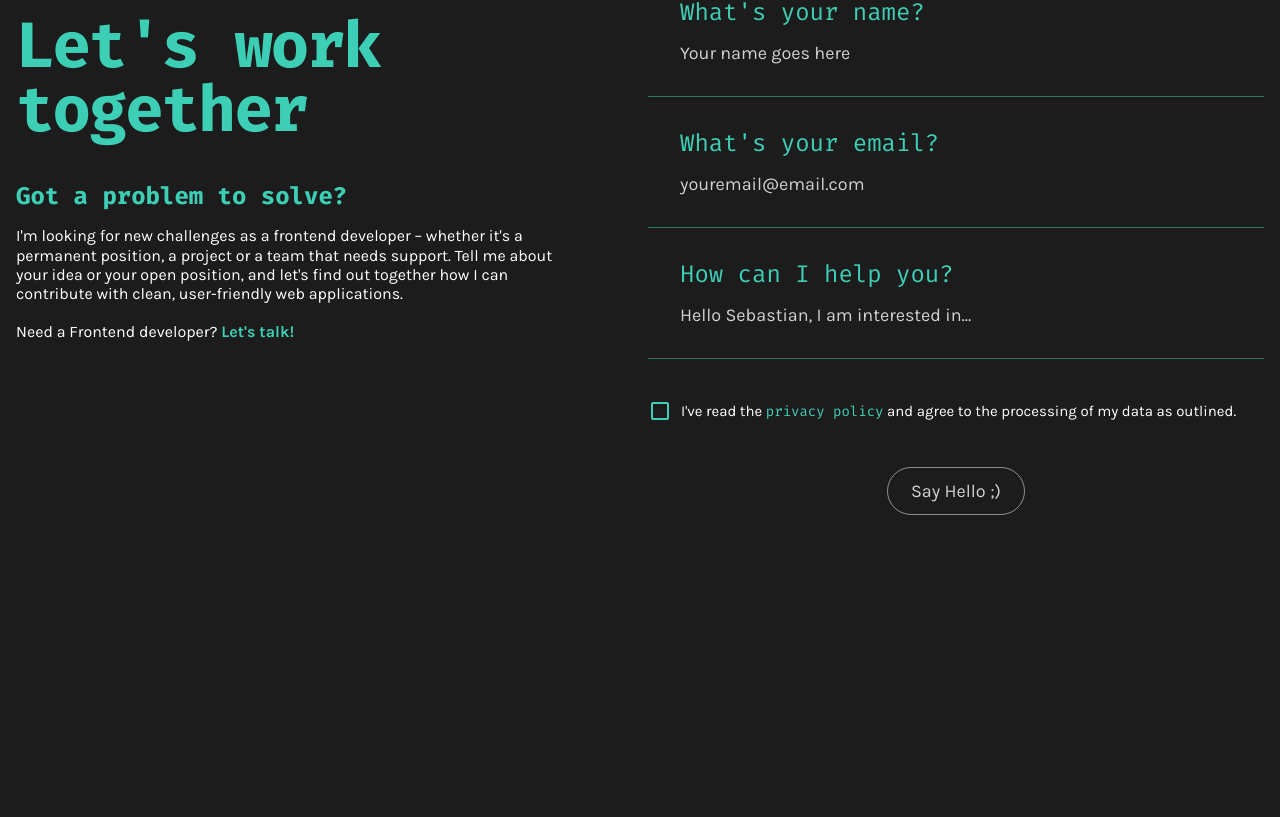
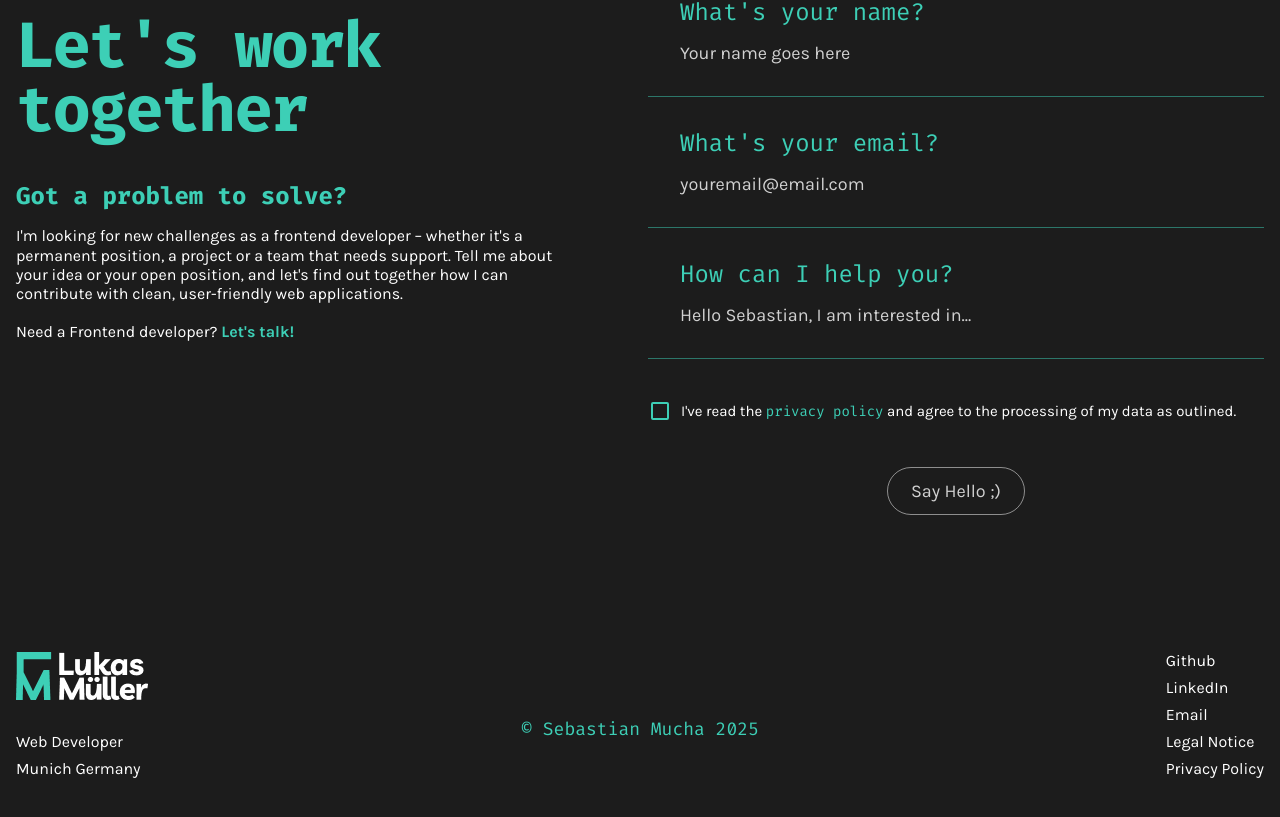
Before and after one commit to thevipertv20-boop/portfolio, an Angular app: page / in a window 1280 px wide. Shown: the part 3918-4735 px from the top of the page. Before the commit the page ends 4529 px from the top, so only its background shows below. Built offline with nearby package versions, Linux system fonts and the light colour scheme.

Commit message:
feat: add footer and fix project links

```diff
--- a/src/app/app.html
+++ b/src/app/app.html
@@ -12,4 +12,6 @@
 
 <app-contact></app-contact>
 
+<app-footer></app-footer>
+
 <router-outlet />
--- a/src/app/app.ts
+++ b/src/app/app.ts
@@ -7,9 +7,10 @@ import { Skills } from './components/skills/skills';
 import { FeaturedProjects } from './components/featured-projects/featured-projects';
 import { References } from './components/references/references';
 import { Contact } from './components/contact/contact';
+import { Footer } from './components/footer/footer';
 
 @Component({
-  imports: [RouterOutlet, Header, Hero, AboutMe, Skills, FeaturedProjects, References, Contact],
+  imports: [RouterOutlet, Header, Hero, AboutMe, Skills, FeaturedProjects, References, Contact, Footer],
   selector: 'app-root',
   styleUrl: './app.scss',
   templateUrl: './app.html',
--- a/src/app/components/featured-projects/featured-projects.ts
+++ b/src/app/components/featured-projects/featured-projects.ts
@@ -71,7 +71,7 @@ export class FeaturedProjects {
           { name: 'CSS', icon: 'assets/icons/21. Icons - Overlay1.png' },
           { name: 'JavaScript', icon: 'assets/icons/Property 11=Javascript.png' },
         ],
-        github: 'https://github.com/thevipertv20-boop/El_Pollo_Loco_Game',
+        github: 'https://github.com/thevipertv20-boop/EL_POLLO_LOCO',
         liveTest: 'https://sebastianmucha.developerakademie.net/EL_Pollo_Loco/',
       },
     },
--- /dev/null
+++ b/src/app/components/footer/footer.html
@@ -0,0 +1,23 @@
+<footer class="footer">
+    <div class="footer-content">
+        <div class="footer-info">
+            <a href="#" class="footer-logo">
+                <img class="footer-logo-normal" src="assets/icons/4. Logo.png" [alt]="t().footer.logoAlt">
+                <img class="footer-logo-hover" src="assets/icons/4. Logo.png" alt="">
+            </a>
+            <span class="footer-text footer-role">{{ t().footer.role }}</span>
+            <span class="footer-text">{{ t().footer.location }}</span>
+        </div>
+
+        <span class="footer-copyright">© Sebastian Mucha 2025</span>
+
+        <nav class="footer-links">
+            @for (link of socialLinks; track link.url) {
+                <a class="footer-link" [href]="link.url" target="_blank" rel="noopener">{{ link.label }}</a>
+            }
+            <a class="footer-link" [href]="emailUrl">{{ t().footer.email }}</a>
+            <a class="footer-link" [routerLink]="legalNoticeRoute">{{ t().footer.legalNotice }}</a>
+            <a class="footer-link" [routerLink]="privacyPolicyRoute">{{ t().footer.privacyPolicy }}</a>
+        </nav>
+    </div>
+</footer>
--- /dev/null
+++ b/src/app/components/footer/footer.scss
@@ -0,0 +1,100 @@
+:host {
+    display: block;
+    background: #1c1c1c;
+}
+
+.footer {
+    padding: 40px 0;
+    color: #ffffff;
+}
+
+.footer-content {
+    position: relative;
+    display: flex;
+    align-items: flex-end;
+    justify-content: space-between;
+    max-width: 1248px;
+    margin-inline: auto;
+}
+
+.footer-info {
+    display: flex;
+    flex-direction: column;
+    align-items: flex-start;
+    gap: 8px;
+}
+
+.footer-logo {
+    position: relative;
+    display: block;
+    width: 133px;
+    height: 48px;
+    overflow: hidden;
+}
+
+.footer-logo-normal,
+.footer-logo-hover {
+    position: absolute;
+    inset: 0;
+    width: 100%;
+    height: 100%;
+    object-fit: none;
+}
+
+.footer-logo-normal {
+    object-position: -20px -20px;
+}
+
+.footer-logo-hover {
+    object-position: -20px -77px;
+    opacity: 0;
+}
+
+.footer-logo:hover .footer-logo-normal {
+    opacity: 0;
+}
+
+.footer-logo:hover .footer-logo-hover {
+    opacity: 1;
+}
+
+.footer-text,
+.footer-link {
+    font-family: 'Karla', sans-serif;
+    font-size: 16px;
+    line-height: 1.2;
+    color: #ffffff;
+}
+
+.footer-role {
+    margin-top: 24px;
+}
+
+.footer-copyright {
+    position: absolute;
+    left: 50%;
+    bottom: 38px;
+    transform: translateX(-50%);
+    font-family: 'Fira Code', monospace;
+    font-size: 18px;
+    line-height: 1.2;
+    color: #3dcfb6;
+    white-space: nowrap;
+}
+
+.footer-links {
+    display: flex;
+    flex-direction: column;
+    align-items: flex-start;
+    gap: 8px;
+}
+
+.footer-link {
+    text-decoration: none;
+    transition: color 200ms ease;
+}
+
+.footer-link:hover,
+.footer-link:focus-visible {
+    color: #3dcfb6;
+}
--- /dev/null
+++ b/src/app/components/footer/footer.ts
@@ -0,0 +1,27 @@
+import { Component, inject } from '@angular/core';
+import { RouterLink } from '@angular/router';
+import { LanguageService } from '../../i18n/language.service';
+
+type SocialLink = {
+  label: string;
+  url: string;
+};
+
+@Component({
+  selector: 'app-footer',
+  imports: [RouterLink],
+  styleUrl: './footer.scss',
+  templateUrl: './footer.html',
+})
+export class Footer {
+  protected readonly t = inject(LanguageService).t;
+
+  protected readonly socialLinks: SocialLink[] = [
+    { label: 'Github', url: 'https://github.com/thevipertv20-boop' },
+    { label: 'LinkedIn', url: 'https://www.linkedin.com/in/sebastian-m1/' },
+  ];
+
+  protected readonly emailUrl = 'mailto:thevipertv20@gmail.com';
+  protected readonly legalNoticeRoute = '/legal-notice';
+  protected readonly privacyPolicyRoute = '/privacy-policy';
+}
--- a/src/app/i18n/language.ts
+++ b/src/app/i18n/language.ts
@@ -121,6 +121,14 @@ export const translations = {
         error: 'Something went wrong. Please try again later or write me an email directly.',
       },
     },
+    footer: {
+      logoAlt: 'Sebastian Mucha',
+      role: 'Web Developer',
+      location: 'Munich Germany',
+      email: 'Email',
+      legalNotice: 'Legal Notice',
+      privacyPolicy: 'Privacy Policy',
+    },
   },
   DE: {
     header: {
@@ -241,5 +249,13 @@ export const translations = {
         error: 'Da ist etwas schiefgelaufen. Bitte versuche es später erneut oder schreib mir direkt eine E-Mail.',
       },
     },
+    footer: {
+      logoAlt: 'Sebastian Mucha',
+      role: 'Web Developer',
+      location: 'München Deutschland',
+      email: 'E-Mail',
+      legalNotice: 'Impressum',
+      privacyPolicy: 'Datenschutz',
+    },
   },
 };
```
Also changed, not shown: public/assets/images/Frame 620.png (added), public/assets/images/Group 26.png (added).
